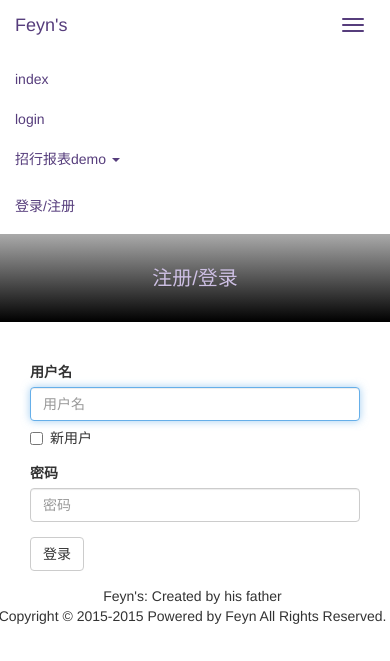
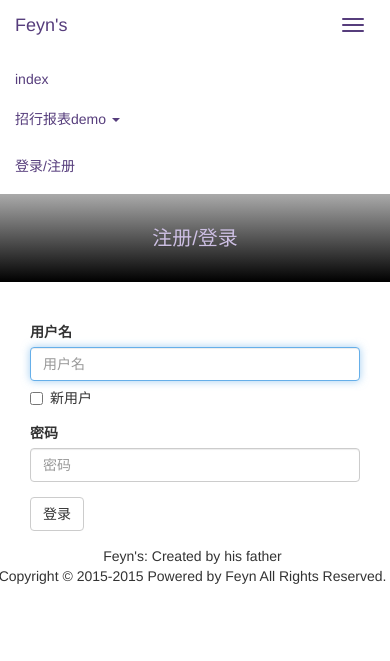
Before and after one commit to phoenixdkd/feyn, a Django app: page /accounts/login/ in a window 390 px wide, after a click on "Toggle navigation". Shown: the top 661 px of the page. Run offline with Django 3.2, Linux system fonts and the light colour scheme; some libraries are stand-ins or nearby versions.

Commit message:
2016－01－27

```diff
--- a/feyn/settings.py
+++ b/feyn/settings.py
@@ -47,7 +47,7 @@ MIDDLEWARE_CLASSES = [
     'django.middleware.security.SecurityMiddleware',
     'django.contrib.sessions.middleware.SessionMiddleware',
     'django.middleware.common.CommonMiddleware',
-    'django.middleware.csrf.CsrfViewMiddleware',
+    #  'django.middleware.csrf.CsrfViewMiddleware',
     'django.contrib.auth.middleware.AuthenticationMiddleware',
     'django.contrib.auth.middleware.SessionAuthenticationMiddleware',
     'django.contrib.messages.middleware.MessageMiddleware',
@@ -68,7 +68,6 @@ TEMPLATES = [
                 'django.template.context_processors.request',
                 'django.contrib.auth.context_processors.auth',
                 'django.contrib.messages.context_processors.messages',
-                'django.core.context_processors.i18n',
             ],
         },
     },
--- a/feyn_admin/templates/login.html
+++ b/feyn_admin/templates/login.html
@@ -7,11 +7,11 @@
 {% endblock %}
 {% block content %}
 <div class="container" id="sign_in_box" >
-<form class="form-horizontal" id="login_form" action="/user_check" method="get" autocomplete="on">
+<form class="form-horizontal" id="login_form" action="./?next={{ redirect_to }}" method="post" autocomplete="on">
   <div class="form-group">
-    <label for="user" class="col-sm-2 control-label ">用户名</label>
+    <label for="username" class="col-sm-2 control-label ">用户名</label>
     <div class="col-sm-2">
-      <input type="text" class="form-control" name="user" id="user" placeholder="用户名" autofocus="autofocus">
+      <input type="text" class="form-control" name="username" id="username" placeholder="用户名" autofocus="autofocus">
     </div>
     <div class="col-sm-2">
       <div class="checkbox">
@@ -26,6 +26,11 @@
     <div class="col-sm-2">
       <input type="password" class="form-control" name="password" id="password" placeholder="密码">
     </div>
+    <div class="col-sm-2" hidden>
+        <button type="button" class="btn btn-default" aria-label="left align" id="showPassword" rel="1" >
+            <span class="glyphicon glyphicon-eye-open" aria-hidden="true" ></span>
+        </button>
+    </div>
   </div>
   <div class="form-group">
     <div class="col-sm-offset-2 col-sm-2">
@@ -38,11 +43,27 @@
     $(function(){
         $('#isNewUser').click(function(){
             if(this.checked){
-                $('#login_form').attr('action','/user_add/');
+                $('#login_form').attr('action','/user_add/?next={{ redirect_to }}');
                 $('#login_button').text("注册");
+                $('#showPassword').parent().show();
             }else{
-                $('#login_form').attr('action','/logon/');
+                $('#login_form').attr('action','./?next={{ redirect_to }}');
                 $('#login_button').text("登录");
+                $('#showPassword').parent().hide();
+                $('#password').attr('type','password');
+            }
+        });
+        $('#showPassword').click(function(){
+            if($(this).attr('rel') == 1){
+                $(this).attr('rel','0');
+                $(this).children("span").addClass("glyphicon-eye-close");
+                $(this).children("span").removeClass("glyphicon-eye-open");
+                $('#password').attr('type','text');
+            }else{
+                $(this).attr('rel','1');
+                $(this).children("span").addClass("glyphicon-eye-open");
+                $(this).children("span").removeClass("glyphicon-eye-close");
+                $('#password').attr('type','password');
             }
         });
     });
--- a/feyn_admin/templates/resources/header.html
+++ b/feyn_admin/templates/resources/header.html
@@ -11,7 +11,9 @@
 <link href="/static/assets/css/site.min.css?v5" rel="stylesheet">
 {% endcomment %}
 <link href="/static/assets/css/docs.min.css" rel="stylesheet">
+{% comment %}
 <link href="/static/assets/css.css" rel="stylesheet">
+{% endcomment %}
 
 <!-- Favicons -->
 <link rel="apple-touch-icon-precomposed" href="/static/assets/ico/apple-touch-icon-precomposed.png">
--- a/feyn_admin/templates/resources/nav.html
+++ b/feyn_admin/templates/resources/nav.html
@@ -15,13 +15,12 @@
     <div class="collapse navbar-collapse" id="bs-example-navbar-collapse-1">
       <ul class="nav navbar-nav">
         <li class="hidden-sm hidden-md"><a href="/"  target="_self" >index</a></li>
-        <li class="hidden-sm hidden-md"><a href="{% url 'login' %}"  target="_self" >login</a></li>
 
         <li class="dropdown">
           <a href="#" class="dropdown-toggle" data-toggle="dropdown" role="button" aria-haspopup="true" aria-expanded="false">招行报表demo <span class="caret"></span></a>
           <ul class="dropdown-menu">
               <li class="hidden-sm hidden-md"><a href="/demo/cmb/list_report"  target="_self" >清单报表</a></li>
-              <li class="hidden-sm hidden-md"><a href="/demo/cmb/list_report"  target="_self" >容量报表</a></li>
+              <li class="hidden-sm hidden-md"><a href="/demo/cmb/capability_report"  target="_self" >容量报表</a></li>
           </ul>
         </li>
       </ul>
@@ -33,8 +32,8 @@
       </form>{% endcomment %}
       <ul class="nav navbar-nav navbar-right">
           {% if request.user.is_authenticated %}
-              <li class="hidden-sm hidden-md"><a href="/user_info"  target="_self" >{{ request.user }}</a></li>
-              <li class="hidden-sm hidden-md"><a href="/accounts/logout"  target="_self" >注销</a></li>
+              <li class="hidden-sm hidden-md"><a href="{% url 'user_info' %}"  target="_self" >{{ request.user }}</a></li>
+              <li class="hidden-sm hidden-md"><a href="{% url 'logout' %}"  target="_self" >注销</a></li>
           {% else %}
               <li class="hidden-sm hidden-md"><a href="{% url 'login' %}"  target="_self" >登录/注册</a></li>
           {% endif %}
--- a/feyn_admin/templates/resources/right_nav_base.html
+++ b/feyn_admin/templates/resources/right_nav_base.html
@@ -18,7 +18,7 @@
 </div>
 <div class="container bs-docs-container ">
     <div class="row">
-        <div class="col-md-10 bg-info" >
+        <div class="col-md-10" >
             {% block content %}
             <div>未找到指定模板,请联系管理员</div>
             {% endblock %}
--- a/feyn_admin/urls.py
+++ b/feyn_admin/urls.py
@@ -23,4 +23,5 @@ urlpatterns = [
     url(r'^accounts/login/$', views.login_view, name='login'),
     url(r'^accounts/logout/$', views.logout_view, name='logout'),
     url(r'^user_add/$', views.user_add, name='user_add'),
+    url(r'^user_info/$', views.user_info, name='user_info'),
 ]
--- a/feyn_admin/views.py
+++ b/feyn_admin/views.py
@@ -2,14 +2,13 @@
 # coding=utf-8
 # Create your views here.
 
-from django.shortcuts import render,redirect
-from django.http import HttpResponse
+from django.shortcuts import render, render_to_response
+from django.http import HttpResponse, HttpResponseRedirect
 from django.core.urlresolvers import reverse
 from django.contrib import auth
 from django.contrib.auth.models import User
 from django.contrib.auth.decorators import login_required
 from django.contrib.auth import authenticate, login, logout
-
 
 
 def index(request):
@@ -22,18 +21,42 @@ def index(request):
 
 
 def login_view(request):
-    data = {'databases': ['mysql', 'asm']}
-    return render(request, 'login.html', {'data': data})
+    if 'next' in request.GET:
+        redirect_to = request.GET['next']
+    else:
+        redirect_to = '/'
+    if request.method == 'POST':
+        user = authenticate(username=request.POST['username'], password=request.POST['password'])
+        if user is not None:
+            login(request, user)
+            return HttpResponseRedirect(redirect_to)
+    return render(request, 'login.html', locals())
 
 
 def logout_view(request):
-    data = {'databases': ['mysql', 'asm']}
     logout(request)
-    return render(request, 'login.html', {'data': data})
+    print request.META
+    redirect_to = request.META['HTTP_REFERER']
+    return HttpResponseRedirect(redirect_to)
 
 
 def user_add(request):
-    username = request.GET['user']
-    password = request.GET['password']
+    if 'next' in request.GET:
+        redirect_to = request.GET['next']
+    else:
+        redirect_to = '/'
+    if request.method == 'POST':
+        username = request.POST['username']
+        password = request.POST['password']
+        user = User.objects.create_user(username=username, password=password, email='')
+        user.save()
+    user = authenticate(username=username, password=password)
+    login(request, user)
+    return HttpResponseRedirect(redirect_to)
+
 
     return render(request, 'user_add.html', {'user': username, 'password': password})
+
+
+def user_info(request):
+    return render(request, 'user_info.html')
```
Also changed, not shown: feyn_admin/templates/index.html (+11 -11 lines), feyn_admin/templates/user_info.html (added, +14 -0 lines).
